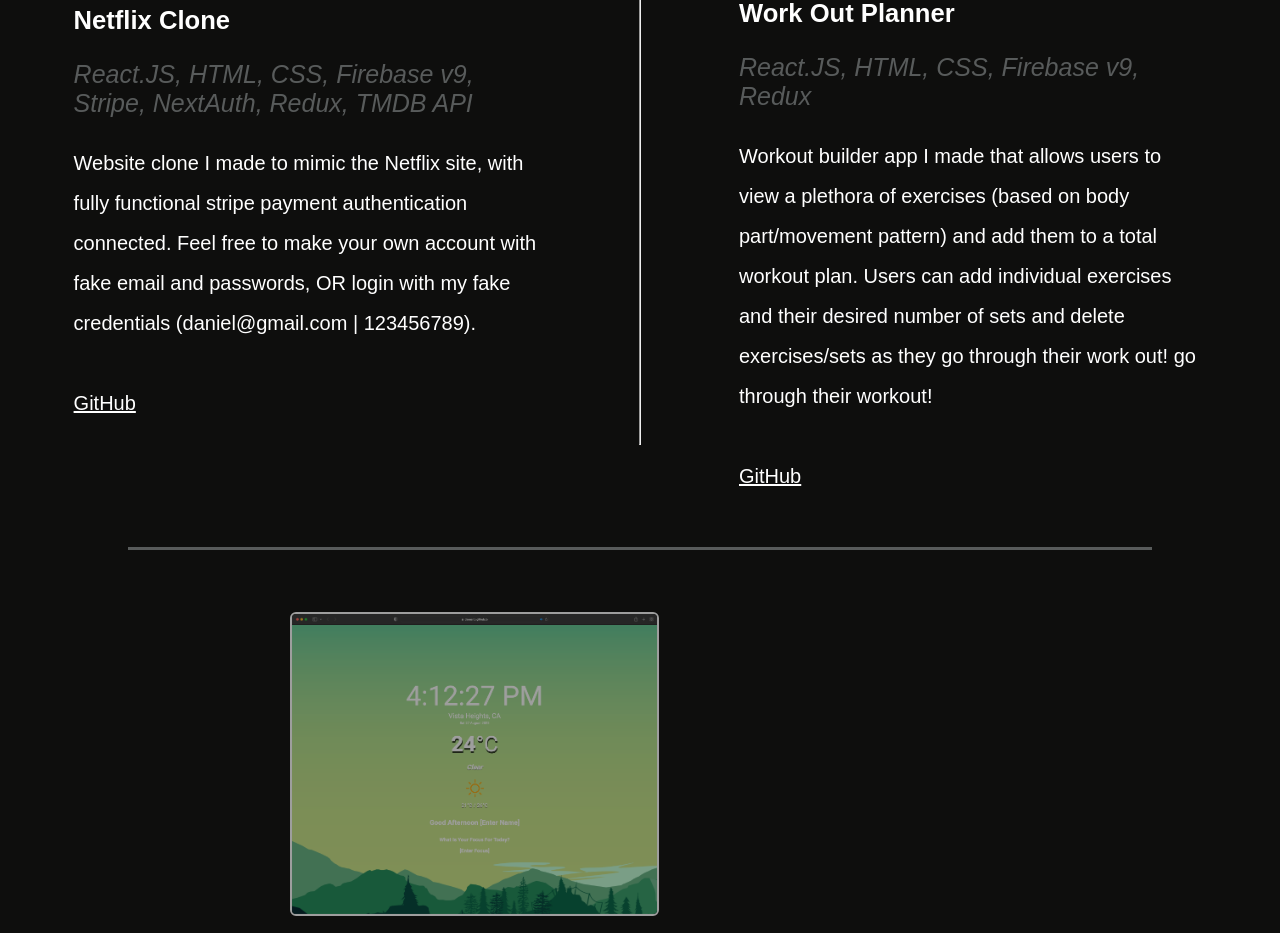
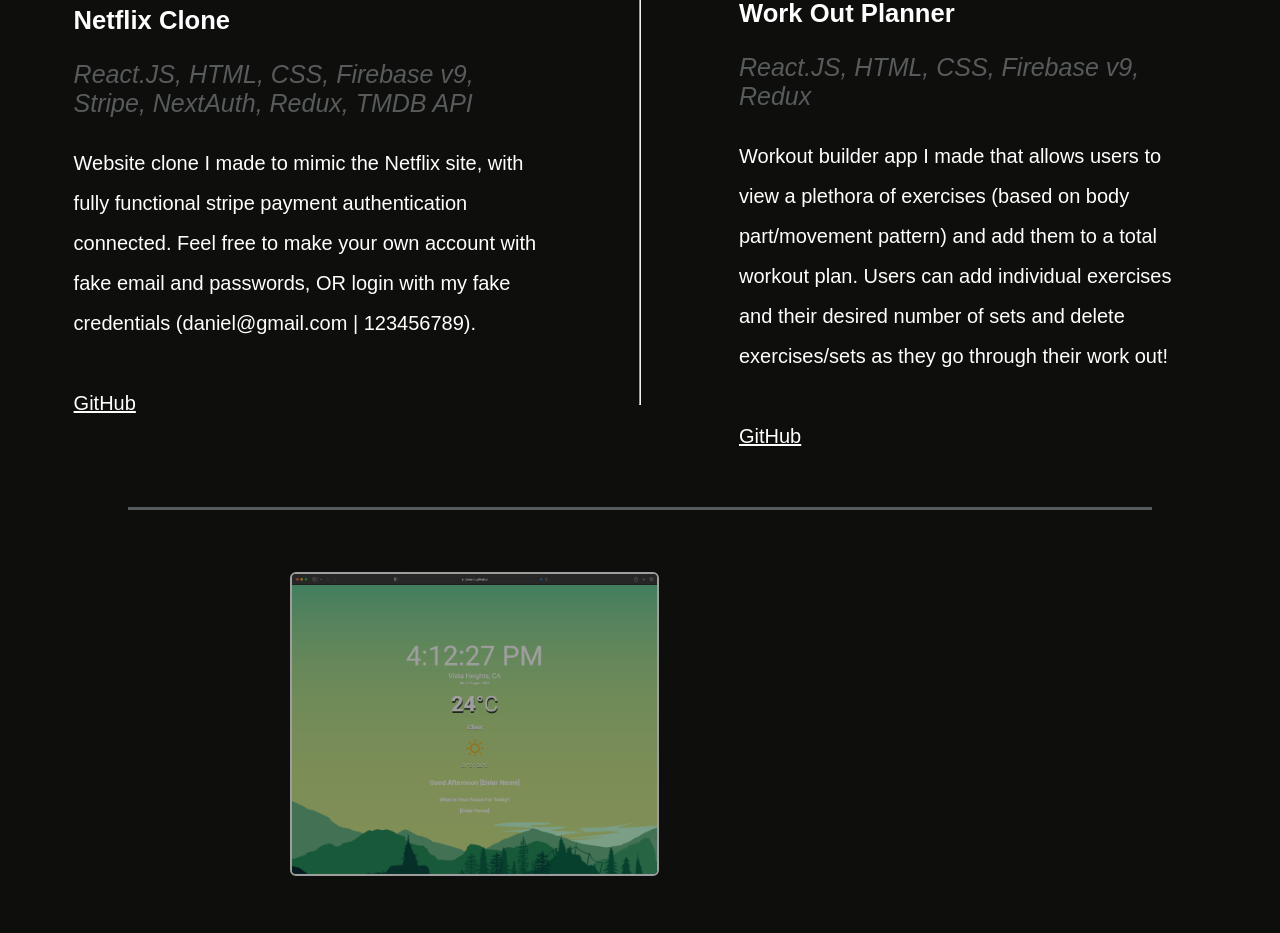
Before and after one commit to Dsoesito/portfolio-website, a React (Create React App) app: page / in a window 1280 px wide. Shown: the part 3700-4633 px from the top of the page. Built offline with nearby package versions, Linux system fonts and the light colour scheme.

Commit message:
spelling/grammar fixes

```diff
--- a/src/components/Banner.js
+++ b/src/components/Banner.js
@@ -40,7 +40,7 @@ const Banner = () => {
                 .typeString("Welcome!")
                 .pauseFor(1500)
                 .deleteAll()
-                .typeString("I am Daniel Soesito.")
+                .typeString("I am Daniel Soesito")
                 .start();
             }}
           />
--- a/src/components/Projects.js
+++ b/src/components/Projects.js
@@ -145,7 +145,7 @@ const Projects = () => {
                 of exercises (based on body part/movement pattern) and add them
                 to a total workout plan. Users can add individual exercises and
                 their desired number of sets and delete exercises/sets as they
-                go through their work out! go through their workout!
+                go through their work out!
               </p>
               <a
                 className="projects__github"
--- a/src/pages/ResumeView.js
+++ b/src/pages/ResumeView.js
@@ -11,7 +11,7 @@ const ResumeView = () => {
         <img className="resumeView__box" src={resumeImage} alt="resume" />
       </div>
       <p className="resumeView__redirect">
-        Feel free to return to my portfolio by clicking
+        Return back to my portfolio by clicking
         <button onClick={() => navigate("/")} className="resumeView__button">
           HERE
         </button>
```
